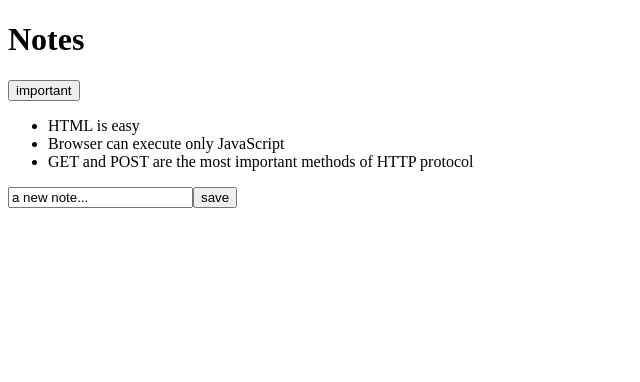
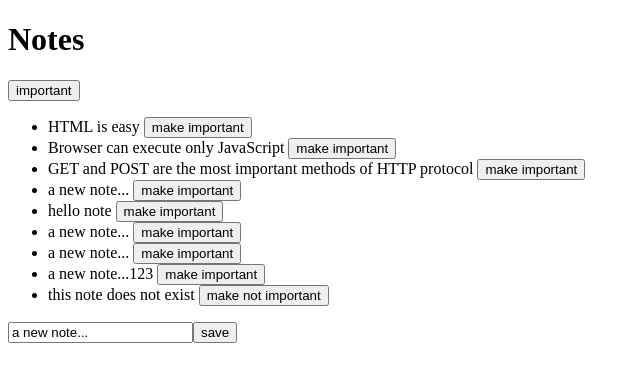
Before and after one commit to sjq1412/notes, a React (Create React App) app: page / in a window 1280 px wide. Shown: the top 382 px of the page, without its empty margins (0-640 px from the left). Built offline with nearby package versions, Linux system fonts and the light colour scheme; data requests are answered from the project's data file.

Commit message:
feat: connect frontend to json-server backend

```diff
--- a/db.json
+++ b/db.json
@@ -3,7 +3,7 @@
     {
       "id": 1,
       "content": "HTML is easy",
-      "important": true
+      "important": false
     },
     {
       "id": 2,
@@ -13,7 +13,32 @@
     {
       "id": 3,
       "content": "GET and POST are the most important methods of HTTP protocol",
-      "important": true
+      "important": false
+    },
+    {
+      "content": "a new note...",
+      "important": false,
+      "id": 4
+    },
+    {
+      "content": "hello note",
+      "important": false,
+      "id": 5
+    },
+    {
+      "content": "a new note...",
+      "important": false,
+      "id": 6
+    },
+    {
+      "content": "a new note...",
+      "important": false,
+      "id": 7
+    },
+    {
+      "content": "a new note...123",
+      "important": false,
+      "id": 8
     }
   ]
 }
--- a/src/App.js
+++ b/src/App.js
@@ -1,6 +1,6 @@
 import { useState, useEffect } from "react";
-import axios from "axios";
 import Note from "./components/Note";
+import noteService from "./services/notes";
 
 const App = () => {
   const [notes, setNotes] = useState([]);
@@ -8,13 +8,8 @@
   const [showAll, setShowAll] = useState(true);
 
   useEffect(() => {
-    console.log("effect");
-    axios.get("http://localhost:3001/notes").then((response) => {
-      setNotes(response.data);
-    });
+    noteService.getAll().then((initialNotes) => setNotes(initialNotes));
   }, []);
-
-  console.log("render notes", notes.length);
 
   const addNote = (event) => {
     event.preventDefault();
@@ -22,15 +17,32 @@
     const noteObject = {
       content: newNote,
       important: Math.random() < 0.5,
-      id: notes.length + 1,
     };
 
-    setNotes(notes.concat(noteObject));
-    setNewNote("");
+    noteService.create(noteObject).then((returnedNote) => {
+      setNotes(notes.concat(returnedNote));
+      setNewNote("");
+    });
   };
 
   const handleChangeInput = (event) => {
     setNewNote(event.target.value);
+  };
+
+  const toggleNoteImportance = (id) => {
+    const note = notes.find((note) => note.id === id);
+    const noteObject = { ...note, important: !note.important };
+
+    noteService
+      .update(id, noteObject)
+      .then((returnedNote) =>
+        setNotes(notes.map((n) => (n.id !== id ? n : returnedNote)))
+      )
+      .catch((error) => {
+        console.log(error);
+        alert(`The note "${note.content}" does not exist in the server`);
+        setNotes(notes.filter((n) => n.id !== id));
+      });
   };
 
   const notesToDisplay = showAll
@@ -47,7 +59,11 @@
       </div>
       <ul>
         {notesToDisplay.map((note) => (
-          <Note key={note.id} note={note} />
+          <Note
+            key={note.id}
+            note={note}
+            toggleNoteImportance={() => toggleNoteImportance(note.id)}
+          />
         ))}
       </ul>
       <form onSubmit={addNote}>
--- a/src/components/Note.js
+++ b/src/components/Note.js
@@ -1,6 +1,11 @@
+const Note = ({ note, toggleNoteImportance }) => {
+  const label = note.important ? "make not important" : "make important";
 
-const Note = ({note}) => {
-    return <li>{note.content}</li>
-  }
+  return (
+    <li>
+      {note.content} <button onClick={toggleNoteImportance}>{label}</button>
+    </li>
+  );
+};
 
-export default Note
+export default Note;
--- /dev/null
+++ b/src/services/notes.js
@@ -0,0 +1,33 @@
+import axios from "axios";
+
+const baseUrl = "http://localhost:3001/notes";
+
+const getAll = () => {
+  const request = axios.get(baseUrl);
+
+  const noneExistingNote = {
+    content: "this note does not exist",
+    important: true,
+    id: 1000000,
+  };
+
+  return request.then((response) => response.data.concat(noneExistingNote));
+};
+
+const create = (noteObject) => {
+  console.log(noteObject);
+  const request = axios.post(baseUrl, noteObject);
+  return request.then((response) => response.data);
+};
+
+const update = (id, noteObject) => {
+  const request = axios.put(`${baseUrl}/${id}`, noteObject);
+  return request.then((response) => response.data);
+};
+
+// eslint-disable-next-line import/no-anonymous-default-export
+export default {
+  getAll,
+  create,
+  update,
+};
```
